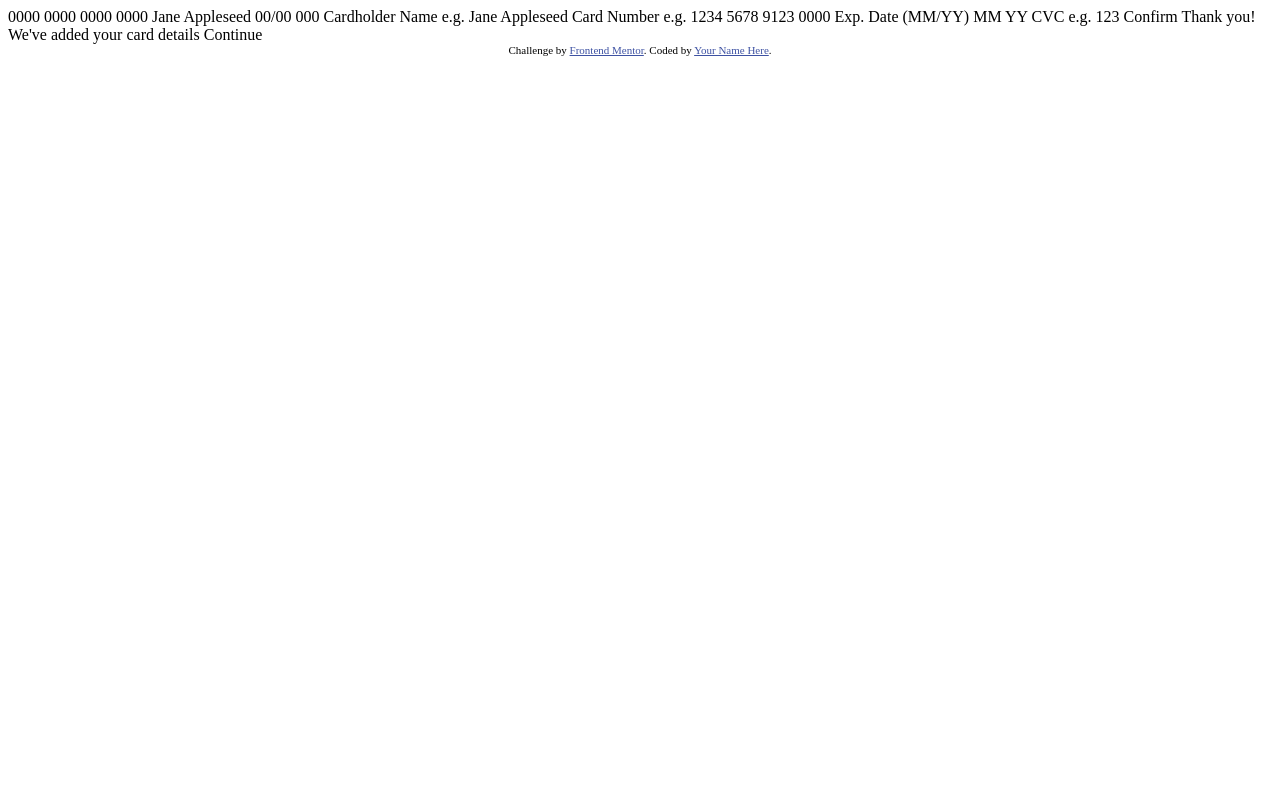
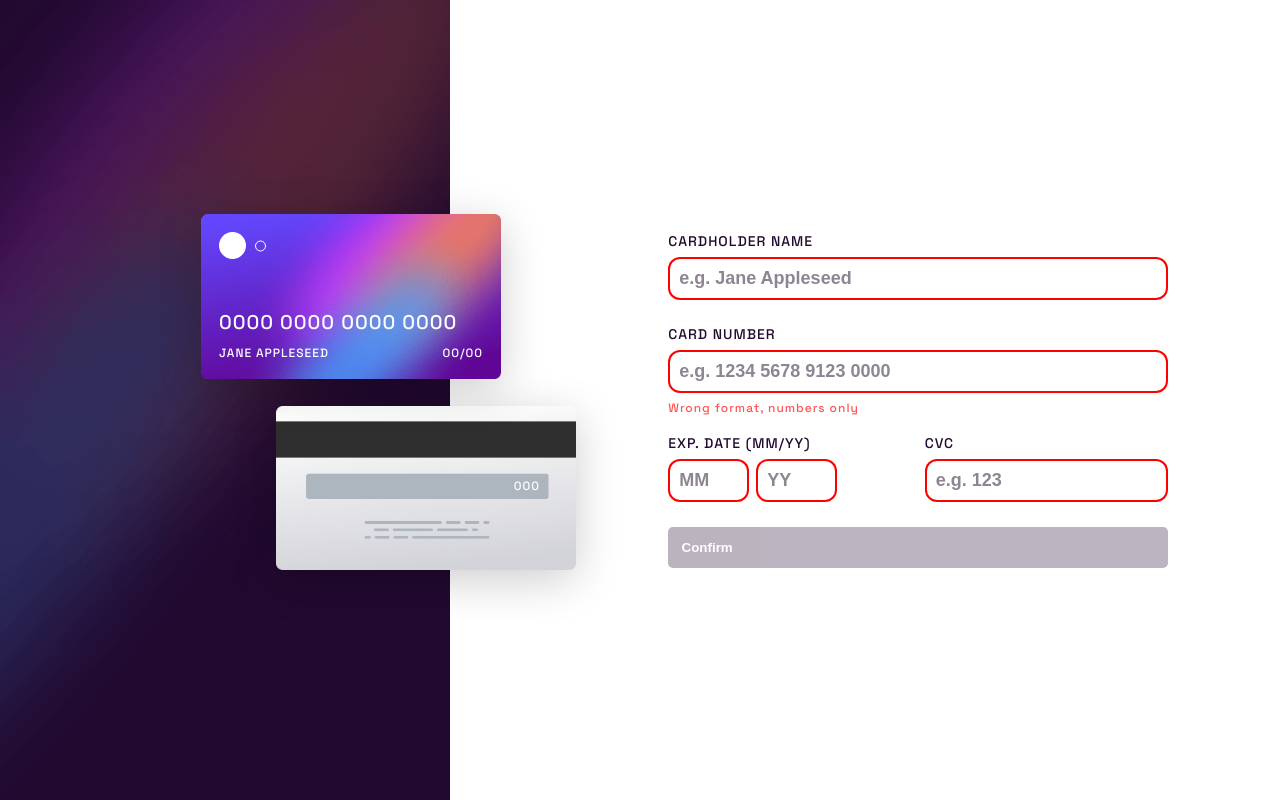
Before and after one commit to SahilGill003/interactive-card-details-form, a plain HTML site: page index.html in a window 1280 px wide. Drawn offline with Linux system fonts and the light colour scheme.

Commit message:
HTML and CSS almost done

```diff
--- a/index.html
+++ b/index.html
@@ -1,51 +1,98 @@
 <!DOCTYPE html>
 <html lang="en">
-<head>
-  <meta charset="UTF-8">
-  <meta name="viewport" content="width=device-width, initial-scale=1.0"> <!-- displays site properly based on user's device -->
 
-  <link rel="icon" type="image/png" sizes="32x32" href="./images/favicon-32x32.png">
+	<head>
+		<meta charset="UTF-8">
+		<meta name="viewport" content="width=device-width, initial-scale=1.0">
+		<!-- displays site properly based on user's device -->
+		<link rel="preconnect" href="https://fonts.googleapis.com">
+		<link rel="preconnect" href="https://fonts.gstatic.com" crossorigin>
+		<link href="https://fonts.googleapis.com/css2?family=Space+Grotesk:wght@500&display=swap" rel="stylesheet">
+		<link rel="icon" type="image/png" sizes="32x32" href="./images/favicon-32x32.png">
+		<link rel="stylesheet" href="styles.css">
 
-  <title>Frontend Mentor | Interactive card details form</title>
+		<title>Frontend Mentor | Interactive card details form</title>
+	</head>
 
-  <!-- Feel free to remove these styles or customise in your own stylesheet 👍 -->
-  <style>
-    .attribution { font-size: 11px; text-align: center; }
-    .attribution a { color: hsl(228, 45%, 44%); }
-  </style>
-</head>
-<body>
+	<body>
+		<main>
+			<section class="card-section-bg">
+				<div class="card-front">
+					<img class="front-card-img" src="./images/bg-card-front.png" aria-hidden="true">
+					<div class="card-content">
+						<div class="card-top"></div>
+						<div class="card-details">
+							<p class="card-number"> 0000 0000 0000 0000</p>
+							<div class="container small">
+								<p class="card-name uppercase">
+									Jane Appleseed
+								</p>
+								<p class="card-expiry">00/00</p>
+							</div>
+						</div>
+					</div>
+				</div>
+				<div class="card-back">
+					<img class="back-card-img" src="./images/bg-card-back.png" aria-hidden="true">
+					<div class="card-content small">
+						<p class="cv-number">000</p>
+					</div>
+				</div>
+			</section>
+			<section class="form-section">
+				<form class="form-grid" action="javascript:;">
+					<label class="uppercase">
+						Cardholder Name
+						<p class="input-wrapper">
+							<input type="text" pattern="[a-zA-Z ]+" placeholder="e.g. Jane Appleseed" name="name"
+								aria-describedby="addressEmpty" required>
+						</p>
+						<span>
+							<p id="addressEmpty">Can't be blank</p>
+						</span>
+					</label>
+					<label class="uppercase">Card Number
+						<p class="input-wrapper">
+							<input type="text" pattern="\d{4}( \d{4}){3}" placeholder="e.g. 1234 5678 9123 0000"
+								aria-describedby="addressError addressEmpty" required>
+						</p>
 
-  0000 0000 0000 0000
-  Jane Appleseed
-  00/00
+						<span>
+							<p id="addressError">Wrong format, numbers only</p>
+							<p id="addressEmpty">Can't be blank</p>
+						</span>
+					</label>
+					<label class="card-expiry uppercase">exp. date (mm/yy)
+						<fieldset class="container">
+							<p class="input-wrapper"><input type="number" placeholder="MM" pattern="\d{2}" inputmode="numeric"
+									maxlength="2" min="01" max="12" aria-describedby="addressEmpty" required></p>
+							<p class="input-wrapper"><input type="number" placeholder="YY" pattern="\d{2}" inputmode="numeric"
+									maxlength="2" min="23" max="50" aria-describedby="addressEmpty" required></p>
+						</fieldset>
+						<span>
+							<p id="addressEmpty" required>Can't be blank</p>
+						</span>
+					</label>
+					<label class="uppercase">cvc
+						<p class="input-wrapper"><input type="text" pattern="\d{3}" maxlength="3" inputmode="numeric"
+								placeholder="e.g. 123" aria-describedby="addressEmpty" required>
+						</p>
+						<span>
+							<p id="addressEmpty">Can't be blank</p>
+						</span>
+					</label>
+					<button class="form-submit-btn" type="submit">
+						Confirm
+					</button>
+				</form>
+			</section>
+		</main>
 
-  000
+		<!--
+		 Completed state start -->
+		<!-- Thank you!
+		We've added your card details
+		Continue -->
+	</body>
 
-  Cardholder Name
-  e.g. Jane Appleseed
-
-  Card Number
-  e.g. 1234 5678 9123 0000
-
-  Exp. Date (MM/YY)
-  MM
-  YY
-
-  CVC
-  e.g. 123
-
-  Confirm
-
-  <!-- Completed state start -->
-
-  Thank you!
-  We've added your card details
-  Continue
-
-  <div class="attribution">
-    Challenge by <a href="https://www.frontendmentor.io?ref=challenge" target="_blank">Frontend Mentor</a>.
-    Coded by <a href="#">Your Name Here</a>.
-  </div>
-</body>
 </html>
--- /dev/null
+++ b/styles.css
@@ -0,0 +1,298 @@
+:root {
+  --clr-light-grayviolet: hsl(270, 3%, 87%);
+  --clr-dark-grayviolet: hsl(279, 6%, 55%);
+  --clr-very-darkviolet: hsl(278, 68%, 11%);
+  --clr-input-border: linear-gradient(to right, hsl(249, 99%, 64%), hsl(278, 94%, 30%));
+  --clr-input-errors: hsl(0, 100%, 66%);
+}
+
+* {
+  margin: 0;
+  padding: 0;
+  box-sizing: border-box;
+}
+
+.small {
+  font-size: 12px;
+}
+
+.uppercase {
+  text-transform: uppercase;
+}
+
+body {
+  min-height: 100%;
+  height: 100vh;
+  font-size: 18px;
+  font-family: 'Space Grotesk';
+  letter-spacing: 1px;
+}
+
+fieldset {
+  all: unset;
+}
+
+form:invalid button {
+  opacity: 0.3;
+  pointer-events: none;
+}
+
+.input-wrapper {
+  background: var(--clr-light-grayviolet);
+  padding: 2px;
+  border-radius: 12px;
+  cursor: pointer;
+}
+
+
+.input-wrapper:hover,
+.input-wrapper:focus-within {
+  background: var(--clr-input-border);
+}
+
+input {
+  cursor: pointer;
+  padding: 0.5em;
+  border-radius: 10px;
+  font-size: 18px;
+}
+
+input,
+input:focus,
+input:hover {
+  outline: none;
+  border: none
+}
+
+#addressEmpty,
+#addressError {
+  display: none;
+}
+
+.input-wrapper:has(input:invalid) {
+  background: red;
+}
+
+.input-wrapper:has(input:invalid)+span>#addressError {
+  display: initial;
+}
+
+input::placeholder {
+  font-weight: bold;
+  color: var(--clr-dark-grayviolet);
+}
+
+.input-wrapper+span,
+fieldset+span {
+  text-transform: initial;
+  font-size: 12px;
+  color: var(--clr-input-errors);
+  width: 100%;
+}
+
+label {
+  font-size: 14px;
+}
+
+input {
+  width: 100%;
+}
+
+
+main {
+  height: 100%;
+  display: flex;
+  flex-direction: column;
+  gap: 4em;
+}
+
+.cv-number {
+  margin-right: 12%;
+  margin-bottom: 0.25em;
+  text-align: right;
+  width: 100%;
+}
+
+.card-section-bg {
+  background-image: url('./images/bg-main-mobile.png');
+  background-size: 100%;
+  background-repeat: no-repeat;
+  padding: 1em;
+  position: relative;
+  color: white;
+}
+
+.front-card-img,
+.back-card-img {
+  width: calc(33vh + 10vw + 2em);
+  max-width: 300px;
+  min-width: 100px;
+  /* fixes gap under the image */
+  display: flex;
+}
+
+.card-front,
+.card-back {
+  border-radius: 10px;
+  box-shadow: 0 10px 45px 0px rgba(0, 0, 0, 0.2);
+}
+
+.card-front {
+  position: absolute;
+  bottom: -20%;
+  right: 22%;
+  z-index: 2;
+}
+
+.card-back {
+  position: relative;
+  margin-left: auto;
+  width: fit-content;
+  height: fit-content;
+  margin-bottom: 1rem;
+}
+
+.card-content {
+  position: absolute;
+  top: 0;
+  left: 0;
+  width: 100%;
+  height: 100%;
+  display: flex;
+  align-items: center;
+}
+
+
+.card-top {
+  width: 1.5em;
+  height: 1.5em;
+  border-radius: 50%;
+  background-color: white;
+  position: relative
+}
+
+.card-top::after {
+  position: absolute;
+  content: '';
+  width: 0.5em;
+  height: 0.5em;
+  border: 1px solid white;
+  top: 50%;
+  transform: translateY(-50%);
+  left: 2em;
+  border-radius: 50%;
+}
+
+.card-front>.card-content {
+  align-items: initial;
+  justify-content: space-between;
+  flex-direction: column;
+  padding: 1em;
+}
+
+.container {
+  display: flex;
+  justify-content: space-between;
+}
+
+.card-number {
+  margin-block: 0.5em;
+  font-size: 1.1em;
+}
+
+.front-card-img {}
+
+.form-grid {
+  --padding: 1em;
+  display: grid;
+  grid-template-columns: repeat(2, calc(50% - var(--padding)/2));
+  column-gap: 0.75em;
+  row-gap: 1em;
+  margin-block: auto;
+  color: var(--clr-very-darkviolet);
+  padding: var(--padding);
+  justify-content: center;
+}
+
+.form-grid>* {
+  display: flex;
+  justify-content: flex-start;
+  flex-direction: column;
+  gap: 0.5em;
+}
+
+.form-grid>label:nth-child(-n + 2) {
+  grid-column: span 2;
+}
+
+.card-expiry {
+  flex-wrap: wrap;
+  flex-direction: row;
+  gap: 0.5em;
+}
+
+.card-expiry>.container {
+  gap: 0.5em;
+}
+
+
+.form-submit-btn {
+  grid-column: span 2;
+  padding: var(--padding);
+  color: white;
+  font-weight: bold;
+  background-color: var(--clr-very-darkviolet);
+  border-radius: 5px;
+  border: none;
+  text-align: center;
+}
+
+@media (min-width:900px) {
+
+  .card-section-bg {
+    background-image: url('./images/bg-main-desktop.png');
+  }
+
+  main {
+    flex-direction: row;
+  }
+
+  .card-section-bg {
+    display: grid;
+    justify-content: center;
+    align-items: center;
+    grid-template-columns: 75px auto 75px;
+    row-gap: 1.5em;
+    padding: 0;
+  }
+
+  .card-front {
+    position: relative;
+    inset: 0;
+    grid-area: 1/2/2/3;
+    width: fit-content;
+    align-self: flex-end;
+  }
+
+  .card-back {
+    align-self: flex-start;
+    grid-area: 2/2/3/4;
+  }
+
+  .card-front,
+  .card-back {
+    position: relative;
+    left: 7em;
+  }
+
+  .form-section {
+    margin-block: auto;
+    margin-left: 7em;
+    width: 30em;
+  }
+
+  .form-grid {
+    margin-inline: auto;
+  }
+
+}
```
